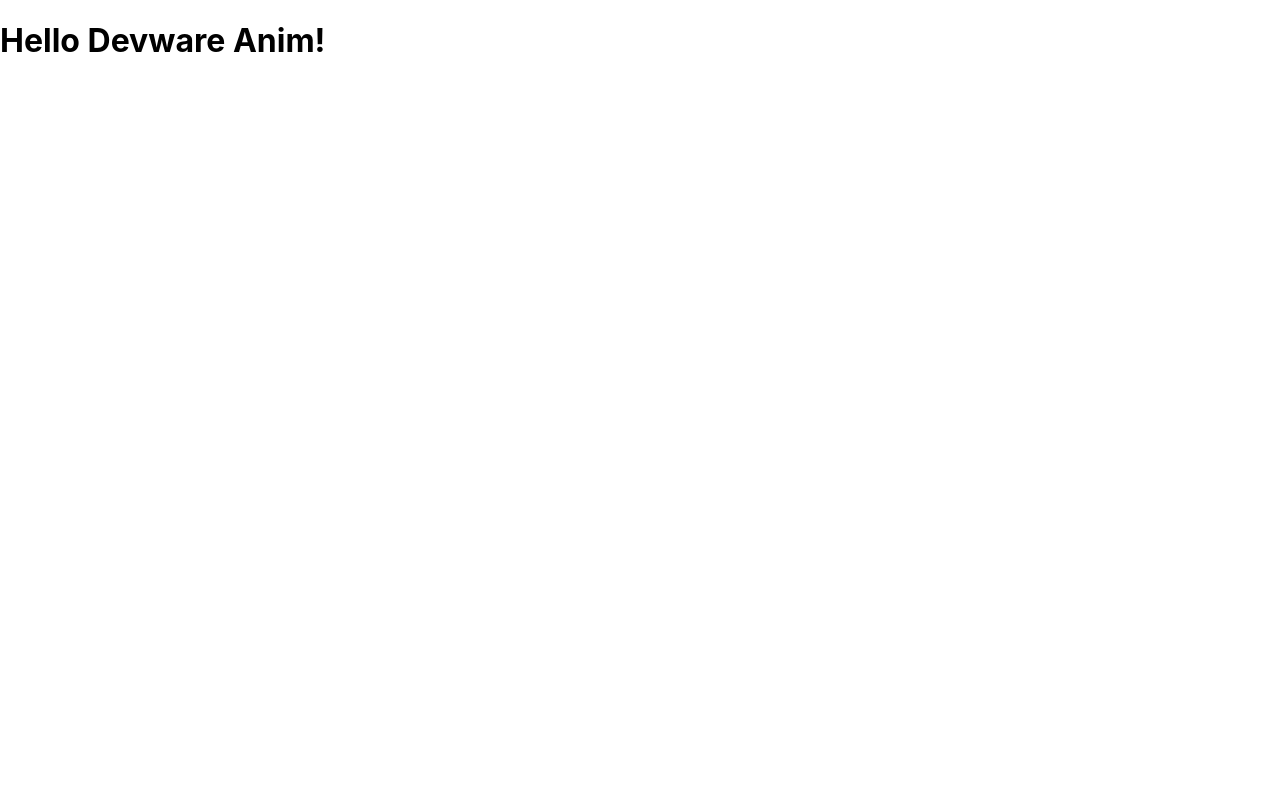
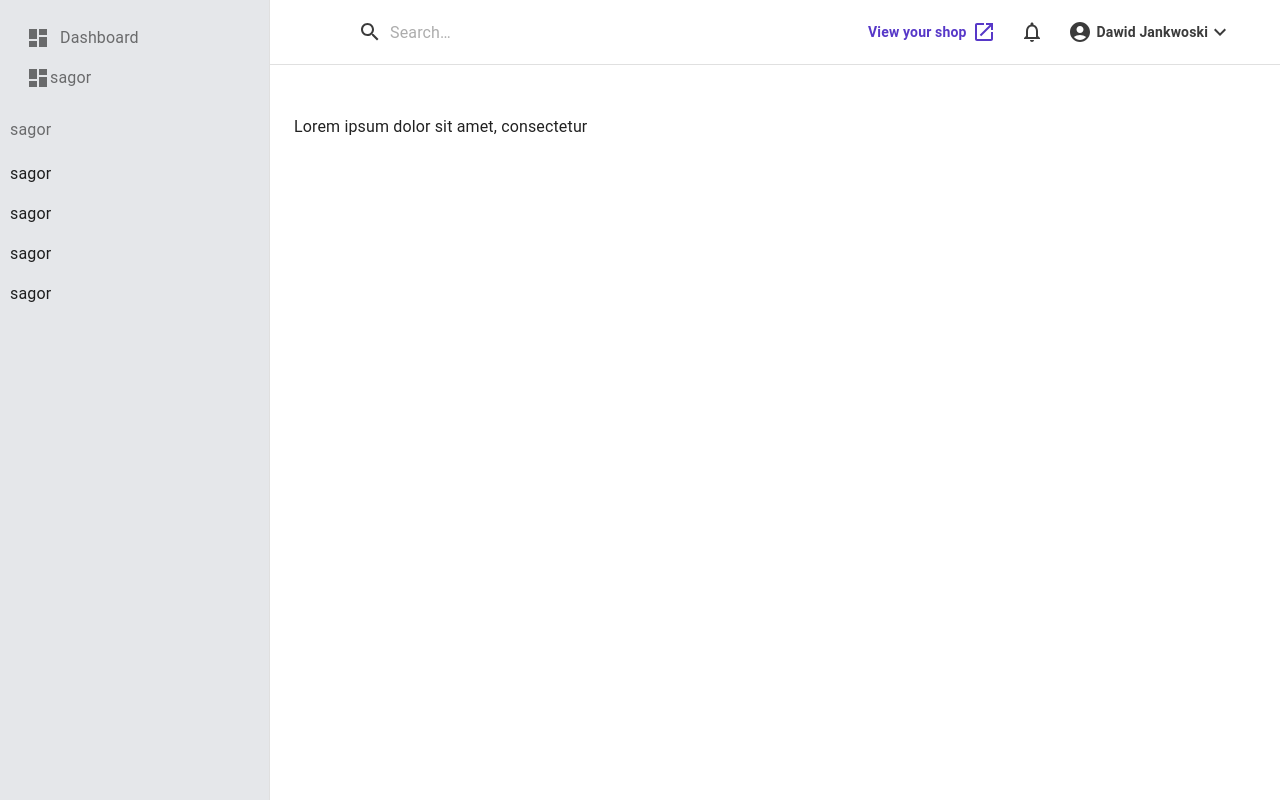
Before and after one commit to jaminur-islam/dev_dashboard, a React (Create React App) app: page / in a window 1280 px wide. Built offline with nearby package versions, Linux system fonts and the light colour scheme.

Commit message:
appbar created

```diff
--- a/src/App.js
+++ b/src/App.js
@@ -1,9 +1,11 @@
 import "./App.css";
+import ResponsiveDrawer from "./component/Dashboard/Admin";
 
 function App() {
   return (
     <div>
       <h1> Hello Devware Anim! </h1>
+      <ResponsiveDrawer></ResponsiveDrawer>
     </div>
   );
 }
--- a/src/component/Dashboard/Admin.js
+++ b/src/component/Dashboard/Admin.js
@@ -1,5 +1,6 @@
-import * as React from "react";
-import PropTypes from "prop-types";
+import DashboardIcon from "@mui/icons-material/Dashboard";
+import MenuIcon from "@mui/icons-material/Menu";
+import { ListItem, ListItemIcon } from "@mui/material";
 import AppBar from "@mui/material/AppBar";
 import Box from "@mui/material/Box";
 import CssBaseline from "@mui/material/CssBaseline";
@@ -8,12 +9,12 @@
 import IconButton from "@mui/material/IconButton";
 import List from "@mui/material/List";
 import ListItemText from "@mui/material/ListItemText";
-import MenuIcon from "@mui/icons-material/Menu";
 import Toolbar from "@mui/material/Toolbar";
 import Typography from "@mui/material/Typography";
+import PropTypes from "prop-types";
+import * as React from "react";
 import { useStyle } from "../Style/Style";
-import DashboardIcon from "@mui/icons-material/Dashboard";
-import { ListItem, ListItemIcon } from "@mui/material";
+import Search from "./Search";
 
 const drawerWidth = 270;
 function ResponsiveDrawer(props) {
@@ -82,7 +83,8 @@
           >
             <MenuIcon />
           </IconButton>
-          <Typography variant="h6" noWrap component="div"></Typography>
+          {/* <Typography variant="h6" noWrap component="div">hi</Typography> */}
+          <Search></Search>
         </Toolbar>
         <Divider />
       </AppBar>
@@ -132,7 +134,6 @@
           width: { sm: `calc(100% - ${drawerWidth}px)` },
         }}
       >
-        <Toolbar />
         <Typography paragraph>
           Lorem ipsum dolor sit amet, consectetur
         </Typography>
--- /dev/null
+++ b/src/component/Dashboard/Search.js
@@ -0,0 +1,224 @@
+import AccountCircle from '@mui/icons-material/AccountCircle';
+import KeyboardArrowDownIcon from '@mui/icons-material/KeyboardArrowDown';
+import LaunchIcon from '@mui/icons-material/Launch';
+import MoreIcon from '@mui/icons-material/MoreVert';
+import NotificationsNoneOutlinedIcon from '@mui/icons-material/NotificationsNoneOutlined';
+import SearchIcon from '@mui/icons-material/Search';
+import { Typography } from '@mui/material';
+import AppBar from '@mui/material/AppBar';
+import Badge from '@mui/material/Badge';
+import Box from '@mui/material/Box';
+import IconButton from '@mui/material/IconButton';
+import InputBase from '@mui/material/InputBase';
+import Menu from '@mui/material/Menu';
+import MenuItem from '@mui/material/MenuItem';
+import { styled } from '@mui/material/styles';
+import Toolbar from '@mui/material/Toolbar';
+import * as React from 'react';
+import { useStyles2 } from '../Style/Style2';
+
+const Search = styled('div')(({ theme }) => ({
+
+  position: 'relative',
+  borderRadius: theme.shape.borderRadius,
+  backgroundColor:"#fff",
+  color:"#3B3B3B",
+  marginRight: theme.spacing(2),
+  marginLeft: 0,
+  width: '100%',
+  [theme.breakpoints.up('sm')]: {
+    marginLeft: theme.spacing(3),
+    width: 'auto',
+  },
+}));
+
+const SearchIconWrapper = styled('div')(({ theme }) => ({
+  padding: theme.spacing(0, 2),
+  height: '100%',
+  position: 'absolute',
+  pointerEvents: 'none',
+  display: 'flex',
+  alignItems: 'center',
+  justifyContent: 'center',
+}));
+
+const StyledInputBase = styled(InputBase)(({ theme }) => ({
+  color: 'inherit',
+  '& .MuiInputBase-input': {
+    padding: theme.spacing(1, 1, 1, 0),
+    // vertical padding + font size from searchIcon
+    paddingLeft: `calc(1em + ${theme.spacing(4)})`,
+    transition: theme.transitions.create('width'),
+    color: '#3B3B3B',
+    width: '100%',
+    [theme.breakpoints.up('md')]: {
+      width: '20ch',
+    },
+  },
+}));
+
+export default function PrimarySearchAppBar() {
+    const classes = useStyles2();
+  const [anchorEl, setAnchorEl] = React.useState(null);
+  const [mobileMoreAnchorEl, setMobileMoreAnchorEl] = React.useState(null);
+
+  const isMenuOpen = Boolean(anchorEl);
+  const isMobileMenuOpen = Boolean(mobileMoreAnchorEl);
+
+  const handleProfileMenuOpen = (event) => {
+    setAnchorEl(event.currentTarget);
+  };
+
+  const handleMobileMenuClose = () => {
+    setMobileMoreAnchorEl(null);
+  };
+
+  const handleMenuClose = () => {
+    setAnchorEl(null);
+    handleMobileMenuClose();
+  };
+
+  const handleMobileMenuOpen = (event) => {
+    setMobileMoreAnchorEl(event.currentTarget);
+  };
+
+  const menuId = 'primary-search-account-menu';
+  const renderMenu = (
+    <Menu
+      anchorEl={anchorEl}
+      anchorOrigin={{
+        vertical: 'top',
+        horizontal: 'right',
+      }}
+      id={menuId}
+      keepMounted
+      transformOrigin={{
+        vertical: 'top',
+        horizontal: 'right',
+      }}
+      open={isMenuOpen}
+      onClose={handleMenuClose}
+    >
+      <MenuItem onClick={handleMenuClose}>Profile</MenuItem>
+      <MenuItem onClick={handleMenuClose}>My account</MenuItem>
+    </Menu>
+  );
+
+  const mobileMenuId = 'primary-search-account-menu-mobile';
+  const renderMobileMenu = (
+    <Menu
+
+      anchorEl={mobileMoreAnchorEl}
+      anchorOrigin={{
+        vertical: 'top',
+        horizontal: 'right',
+      }}
+      id={mobileMenuId}
+      keepMounted
+      transformOrigin={{
+        vertical: 'top',
+        horizontal: 'right',
+      }}
+      open={isMobileMenuOpen}
+      onClose={handleMobileMenuClose}
+    >
+      <MenuItem>
+            <IconButton size="large" aria-label="show 4 new mails" color="inherit">
+            <Typography variant="body2"  className={classes.viewShop}>View your shop</Typography>
+            <LaunchIcon className={classes.viewShopIcon}></LaunchIcon>
+            </IconButton>
+      </MenuItem>
+      <MenuItem>
+        <IconButton
+          size="large"
+          aria-label="show 17 new notifications"
+          color="inherit"
+        >
+          <Badge color="error">
+            <NotificationsNoneOutlinedIcon />
+          </Badge>
+        </IconButton>
+        <p>Notifications</p>
+      </MenuItem>
+      <MenuItem onClick={handleProfileMenuOpen}>
+        <IconButton
+          size="large"
+          aria-label="account of current user"
+          aria-controls="primary-search-account-menu"
+          aria-haspopup="true"
+          color="inherit"
+        >
+          <AccountCircle />
+        </IconButton>
+        <p>Dawid Jankwoski</p>
+      </MenuItem>
+    </Menu>
+  );
+
+  return (
+    <Box   sx={{ flexGrow: 1 }}>
+      <AppBar
+      position="static"
+      className={classes.abRoot}
+      >
+        <Toolbar>
+
+
+          <Search>
+            <SearchIconWrapper>
+              <SearchIcon />
+            </SearchIconWrapper>
+            <StyledInputBase
+              placeholder="Search…"
+              inputProps={{ 'aria-label': 'search' }}
+            />
+          </Search>
+          <Box sx={{ flexGrow: 1 }} />
+          <Box sx={{ display: { xs: 'none', md: 'flex' } }}>
+            <IconButton size="large" aria-label="show 4 new mails" color="inherit">
+            <Typography variant="body2"  className={classes.viewShop}>View your shop</Typography>
+            <LaunchIcon className={classes.viewShopIcon}></LaunchIcon>
+            </IconButton>
+            <IconButton
+              size="large"
+              aria-label="show 17 new notifications"
+              color="inherit"
+            >
+              <Badge color="error">
+                <NotificationsNoneOutlinedIcon />
+              </Badge>
+
+            </IconButton>
+            <IconButton
+              size="large"
+              edge="end"
+              aria-label="account of current user"
+              aria-controls={menuId}
+              aria-haspopup="true"
+              onClick={handleProfileMenuOpen}
+              color="inherit"
+            >
+              <AccountCircle />
+              <Typography variant="body2" className={classes.profile}>Dawid Jankwoski </Typography>
+              <KeyboardArrowDownIcon/>
+            </IconButton>
+          </Box>
+          <Box sx={{ display: { xs: 'flex', md: 'none' } }}>
+            <IconButton
+              size="large"
+              aria-label="show more"
+              aria-controls={mobileMenuId}
+              aria-haspopup="true"
+              onClick={handleMobileMenuOpen}
+              color="inherit"
+            >
+              <MoreIcon />
+            </IconButton>
+          </Box>
+        </Toolbar>
+      </AppBar>
+      {renderMobileMenu}
+      {renderMenu}
+    </Box>
+  );
+}
--- /dev/null
+++ b/src/component/Style/Style2.js
@@ -0,0 +1,22 @@
+import { makeStyles } from "@material-ui/core";
+
+export const useStyles2 = makeStyles((theme) => ({
+    abRoot: {
+      backgroundColor: "#fff !important",
+      boxShadow: "none !important",
+      color:"#3B3B3B !important",
+    },
+    viewShop:{
+        color: "#5738c8",
+        marginRight:"5px !important",
+        fontWeight:"bold !important",
+    },
+    viewShopIcon: {
+        color: "#5738c8",
+    },
+    profile: {
+        marginLeft:"5px !important",
+        fontWeight:"bold !important",
+    }
+  })
+  );
```
